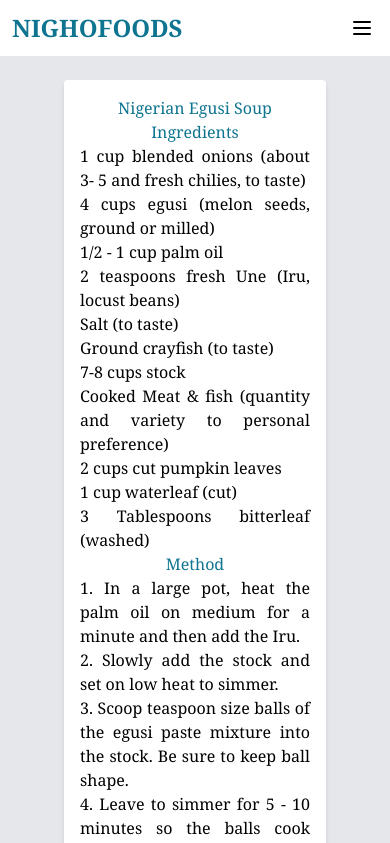
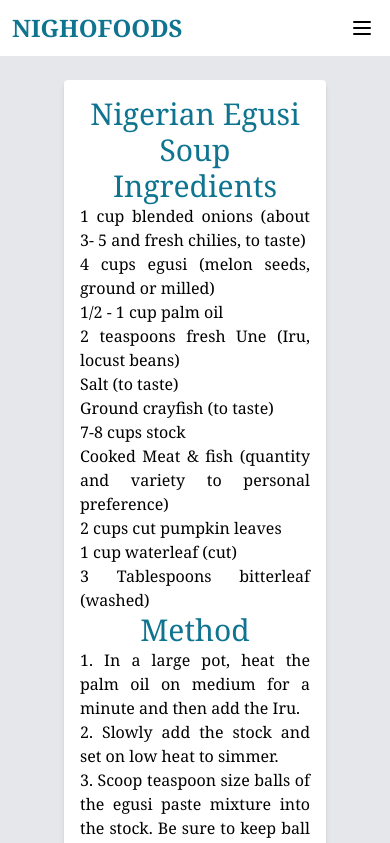
Before and after one commit to Mataoseeker/nighofoods_webpage, a website: page public/egusi.html in a window 390 px wide. Shown: the top 843 px of the page. Drawn offline with Linux system fonts and the light colour scheme.

Commit message:
commit message

```diff
--- a/public/egusi.html
+++ b/public/egusi.html
@@ -44,8 +44,8 @@
     <main class="px-16 py-6 bg-gray-200 md:col-span-2">
 
         <div class="card hover:shadow-lg text-center p-4 ">
-            <h1 class="md:text-3xl text-cyan-700">Nigerian Egusi Soup</h1>
-            <h1 class="md:text-3xl text-cyan-700">Ingredients</h1>
+            <h1 class="text-3xl text-cyan-700">Nigerian Egusi Soup</h1>
+            <h1 class="text-3xl text-cyan-700">Ingredients</h1>
             <ul class="text-justify md:text-xl ">
                 <li>1 cup blended onions (about 3- 5 and fresh chilies, to taste)</li>
                 <li>4 cups egusi (melon seeds, ground or milled)</li>
@@ -60,7 +60,7 @@
                 <li>3 Tablespoons bitterleaf (washed)</li>
             </ul>
 
-            <h1 class="md:text-3xl text-cyan-700">Method</h1>
+            <h1 class="text-3xl text-cyan-700">Method</h1>
             <ul class="text-justify md:text-xl ">
                 <li>1. In a large pot, heat the palm oil on medium for a minute and then add the Iru.</li>
                 <li>2. Slowly add the stock and set on low heat to simmer.</li>
@@ -78,5 +78,10 @@
     </main>
 </div>
 <script src="index.js"></script>
+<footer>
+    <div class="bg-black" >
+        <span class="text-white p-2 flex justify-center" >Designed by Martha Ochuko Osika || &copy; 2022</span>
+    </div>
+</footer>
 </body>
 </html>
```
Also changed, not shown: public/stew.html (+5 -0 lines).
